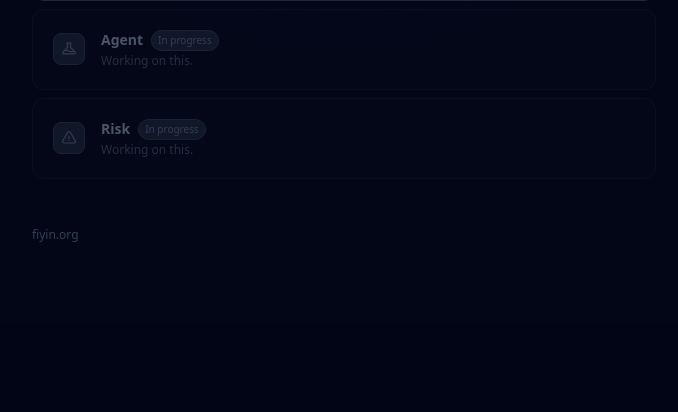
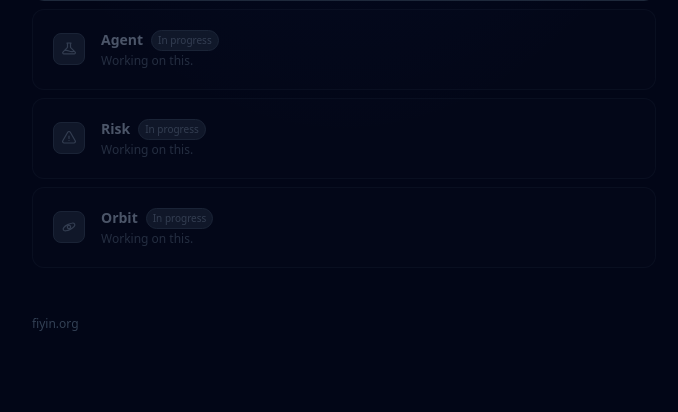
Before and after one commit to fiyinadeyera/fiyin-os, a Flask app: page / in a window 1280 px wide. Shown: the part 831-1243 px from the top of the page, without its empty margins (296-974 px from the left). Before the commit the page ends 1073 px from the top, so only its background shows below. Run offline with Flask 3, Linux system fonts and the light colour scheme; some libraries are stand-ins or nearby versions; some web fonts are replaced.

Commit message:
Add Orbit as an in-progress card
Non-clickable, In progress badge, matches Agent/Risk. Minimal copy, nothing
revealed yet. Updates the documented project order.

Co-Authored-By: Claude Opus 4.8 <noreply@anthropic.com>

```diff
--- a/templates/index.html
+++ b/templates/index.html
@@ -151,6 +151,24 @@
                     </div>
                 </div>
             </div>
+
+            <div class="flex items-center justify-between p-5 rounded-xl border border-slate-800/50 bg-slate-900/20 opacity-50 cursor-default select-none">
+                <div class="flex items-center gap-4">
+                    <div class="w-8 h-8 rounded-lg bg-slate-800 border border-slate-700 flex items-center justify-center flex-shrink-0">
+                        <svg class="w-4 h-4 text-slate-500" fill="none" viewBox="0 0 24 24" stroke="currentColor" stroke-width="1.8">
+                            <circle cx="12" cy="12" r="2.5"/>
+                            <ellipse cx="12" cy="12" rx="9.5" ry="4" transform="rotate(-28 12 12)"/>
+                        </svg>
+                    </div>
+                    <div>
+                        <div class="flex items-center gap-2 mb-0.5">
+                            <span class="text-sm font-semibold text-slate-400">Orbit</span>
+                            <span class="text-[10px] font-medium px-1.5 py-0.5 rounded-full bg-slate-800 text-slate-500 border border-slate-700">In progress</span>
+                        </div>
+                        <p class="text-xs text-slate-600">Working on this.</p>
+                    </div>
+                </div>
+            </div>
         </div>
 
         <p class="mt-12 text-xs text-slate-700">fiyin.org</p>
```
Also changed, not shown: CLAUDE.md (+1 -0 lines).
